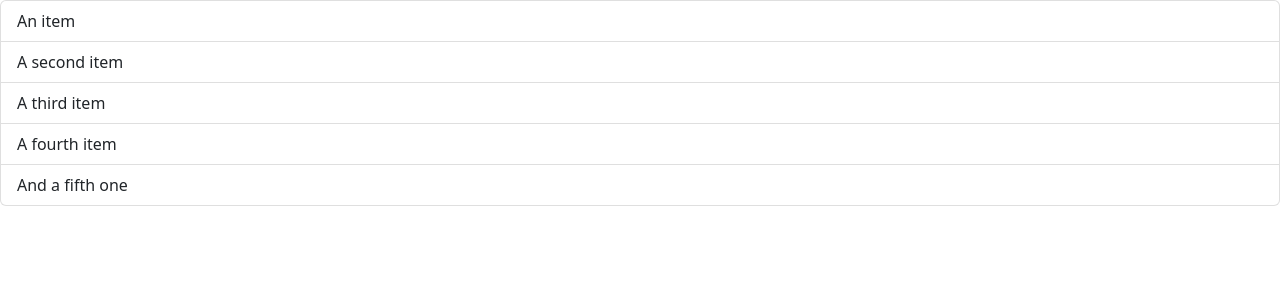
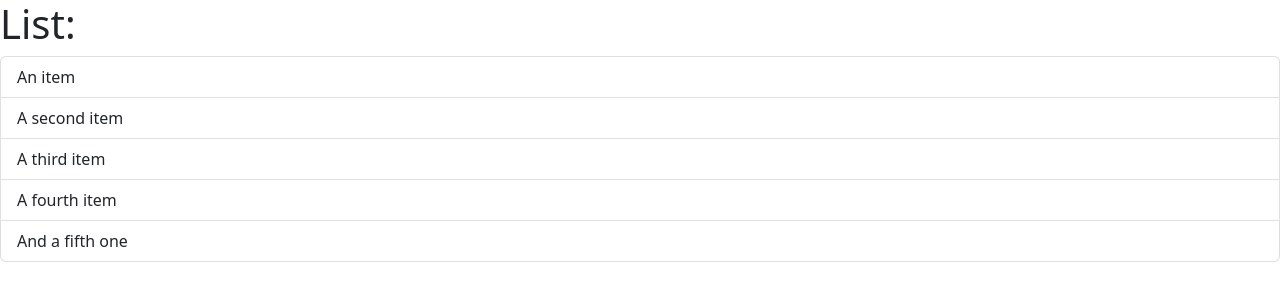
Before and after one commit to 47-r0nan/ReactWithMosh, a React (Vite) app: page / in a window 1280 px wide. Shown: the top 300 px of the page. Built offline with nearby package versions, Linux system fonts and the light colour scheme.

Commit message:
Learning about Fragments

```diff
--- a/src/components/ListGroup.tsx
+++ b/src/components/ListGroup.tsx
@@ -1,5 +1,8 @@
 function ListGroup() {
+  // React only allows one component
   return (
+    <>
+      <h1>List:</h1>
       <ul className="list-group">
         <li className="list-group-item">An item</li>
         <li className="list-group-item">A second item</li>
@@ -7,6 +10,7 @@ function ListGroup() {
         <li className="list-group-item">A fourth item</li>
         <li className="list-group-item">And a fifth one</li>
       </ul>
+    </>
   );
 }
 
```
Lines whose indentation alone changed are shown as unchanged.
